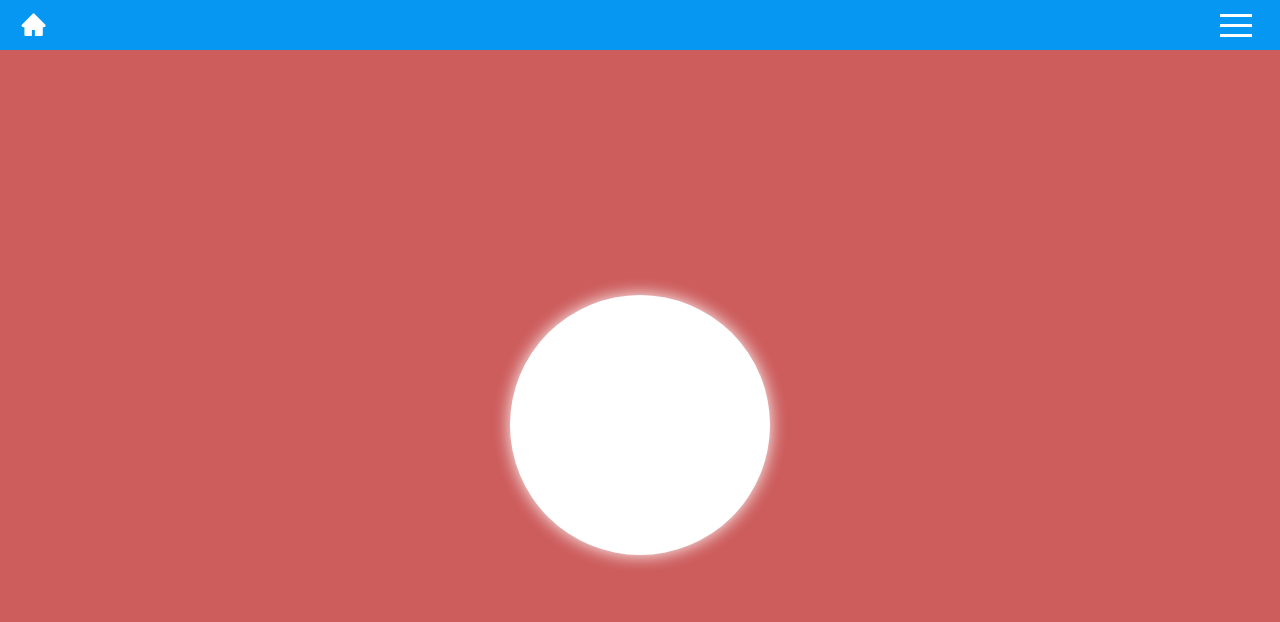
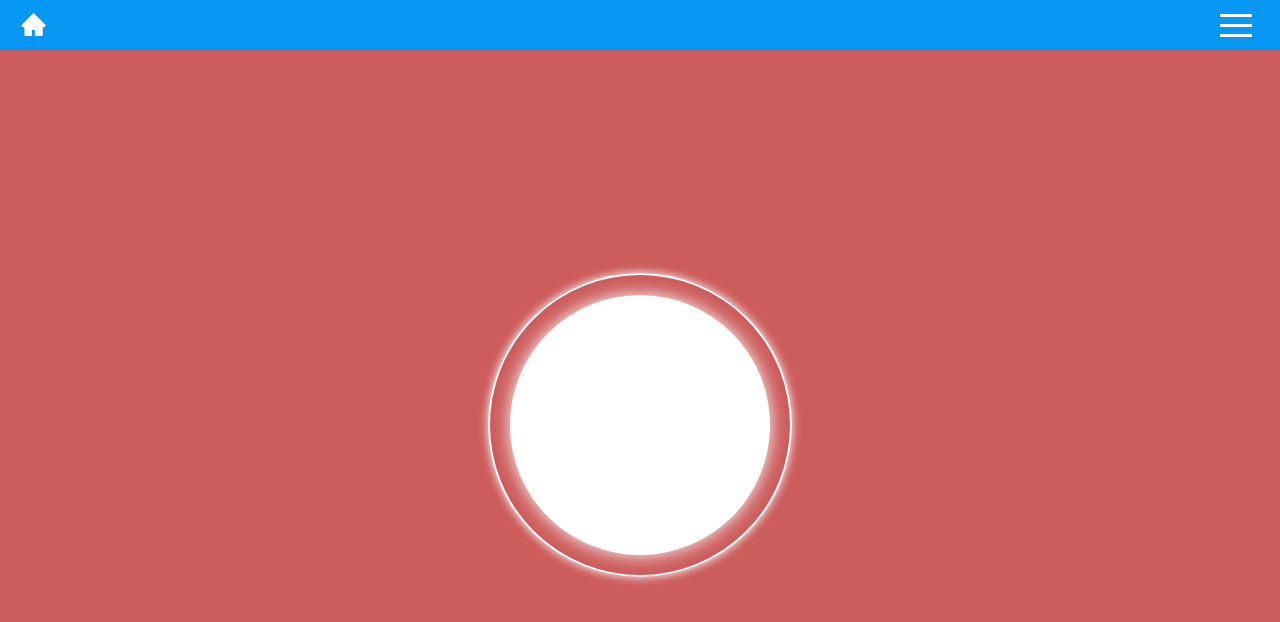
Before and after one commit to qapush/breathe-app, a React (Create React App) app: page /cwiczenie in a window 1280 px wide. Shown: the top 622 px of the page. Built offline with nearby package versions, Linux system fonts and the light colour scheme.

Commit message:
helper added

```diff
--- a/src/components/app/App.js
+++ b/src/components/app/App.js
@@ -29,7 +29,7 @@ export default function App() {
       case "regeneration":
         return { inhale: 4, pause: 4, exhale: 4, bgColor: "#EEB5BC" };
       case "relax":
-        return { inhale: 1, pause: 99999999, exhale: 0, bgColor: "#BCD7B8" };
+        return { inhale: 4, pause: 7, exhale: 0, bgColor: "#BCD7B8" };
       case "vital":
         return { inhale: 5, pause: 1, exhale: 10, bgColor: "#AFD5EB" };
       default:
--- a/src/components/breathe/Breathe.js
+++ b/src/components/breathe/Breathe.js
@@ -6,6 +6,7 @@ export default function Breathe({ params }) {
   const { inhale, pause, exhale, bgColor } = params;
 
   // Circle animation
+
   const springCirlceRef = useSpringRef();
   const springCirlce = useSpring({
     ref: springCirlceRef,
@@ -22,6 +23,7 @@ export default function Breathe({ params }) {
   });
 
   // Counter animation
+
   const springCounterRef = useSpringRef();
   const { springCounter } = useSpring({
     ref: springCounterRef,
@@ -31,13 +33,24 @@ export default function Breathe({ params }) {
   })
 
   // Counter div animation
+
   const springCounterOpacityRef = useSpringRef();
   const {x} = useSpring({
     ref: springCounterOpacityRef,
     x: 1,
     from: { x: 0},
-    config: { duration: 500 }
+    config: { duration: 500 },
+    onStart: x => springHelperApi.start({pause: false})
   })
+
+  // helper div animation
+
+  const [springHelper, springHelperApi] = useSpring(() => ({
+    opacity: 1,
+    from: { opacity: 0 },
+    config: { duration: 500 },
+    pause: true
+  }))
 
   useChain([springCounterRef,springCounterOpacityRef,springCirlceRef])
 
@@ -50,13 +63,7 @@ export default function Breathe({ params }) {
             range: [0, 0.5, 1],
             output: [1, 0, 0],
           })
-          .to(x => x),
-          bottom: x
-          .to({
-            range: [0, 0.5, 1],
-            output: [0, 0.7, 1],
-          })
-          .to(x => `${x*110}px`),
+          .to(x => x)
         }}>
           <span>Oddychaj za </span>
           <animated.span>
@@ -67,6 +74,7 @@ export default function Breathe({ params }) {
 
       <div className={styles.breathe__inner}>
 
+        <animated.div className={styles.bHelper} style={ springHelper }></animated.div>
         <animated.div className={styles.bInner} style={springCirlce}></animated.div>
       </div>
 
--- a/src/components/breathe/breathe.module.scss
+++ b/src/components/breathe/breathe.module.scss
@@ -45,22 +45,27 @@
             margin-bottom: 400px;
         }
 
+        .bHelper {
+                width: 300px;
+                height: 300px;
+                box-shadow: 0px 0px 10px rgb(255, 255, 255);
+                position: relative;
+                top: 0px;
+                border-radius: 50%;
+                border: 2px solid rgba(255, 255, 255) ;
 
-        .bInner, .bOuter {
+            }
+
+        .bInner {
             width: 300px;
             height: 300px;
             border-radius: 50%;
+            background-color: rgb(255, 255, 255);
+            box-shadow: 0px 0px 20px white;
+            position: absolute;
         }
 
-        .bInner {
-            background-color: rgb(255, 255, 255);
-            box-shadow: 0px 0px 20px white;
-        }
 
-        .bOuter {
-            background-color: rgba(255,255,255,0.2);
-            box-shadow: 0px 0px 20px rgba(255,255,255,0.2);
-        }
     }
 
     .ptWrapper{
```
